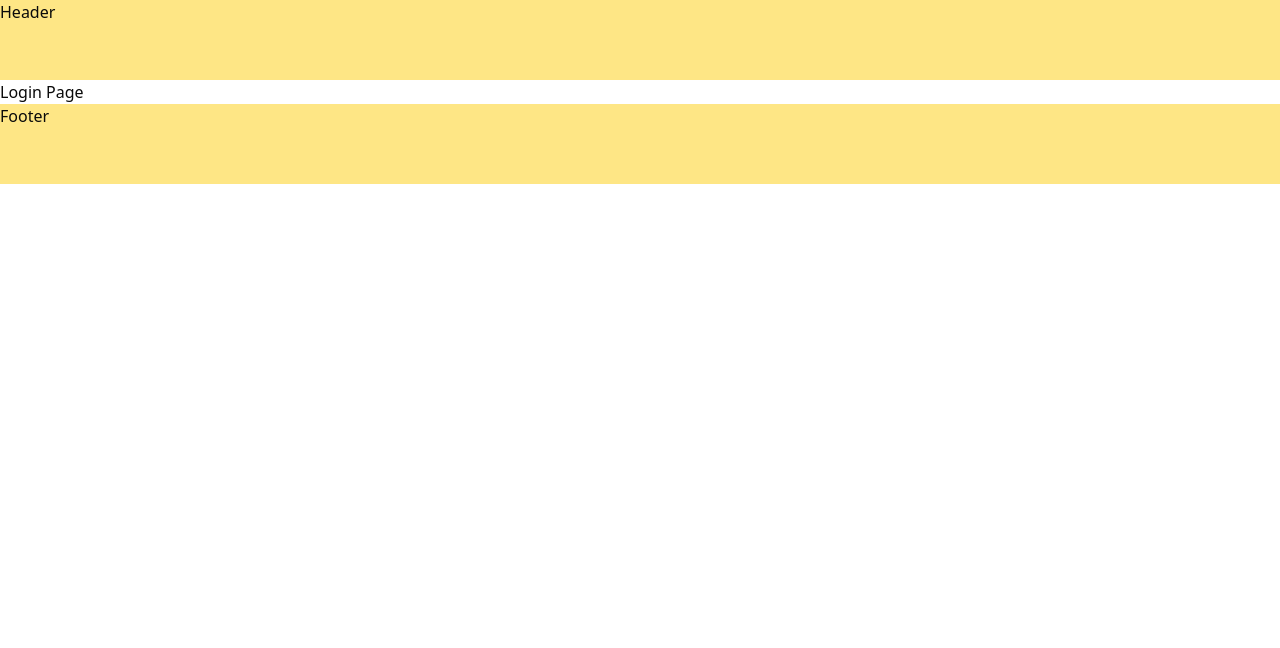
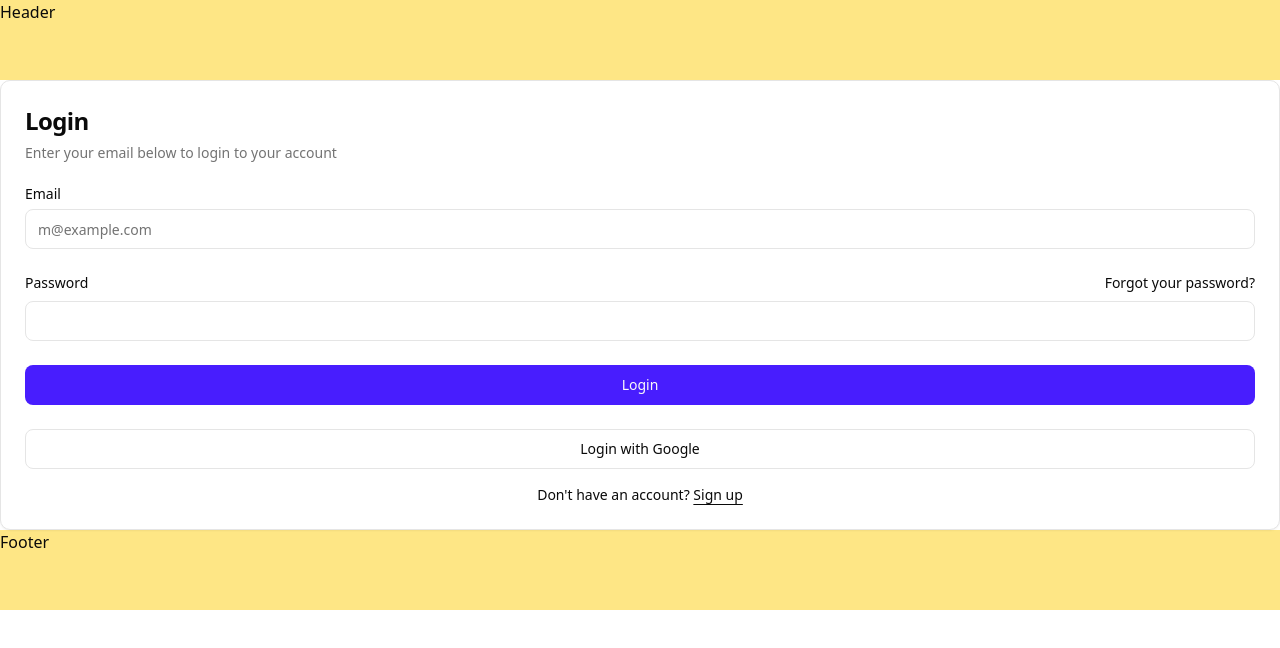
Before and after one commit to swyp-2-team/frontier, a React (Vite) app: page /users/login in a window 1280 px wide. Shown: the top 648 px of the page. Built offline with nearby package versions, Linux system fonts and the light colour scheme.

Commit message:
feat: shadcn 라이브러리 추가 및 UI 구성 요소 구현

```diff
--- a/package.json
+++ b/package.json
@@ -22,6 +22,7 @@
     "react": "^18.3.1",
     "react-dom": "^18.3.1",
     "react-router-dom": "^7.5.1",
+    "shadcn": "^2.4.1",
     "tailwind-merge": "^3.2.0",
     "tailwindcss": "^4.1.4",
     "tw-animate-css": "^1.2.5"
--- a/src/app/styles/index.css
+++ b/src/app/styles/index.css
@@ -39,6 +39,30 @@
   --color-sidebar-accent-foreground: var(--sidebar-accent-foreground);
   --color-sidebar-border: var(--sidebar-border);
   --color-sidebar-ring: var(--sidebar-ring);
+}
+
+@theme {
+  /* 색상 변수 */
+  --color-primary: oklch(0.49 0.29 275.75); /* 보라색 */
+  --color-secondary: oklch(0.74 0.17 40.24); /* 코랄색 */
+
+  /* 폰트 설정 */
+  --font-sans: ui-sans-serif, system-ui, sans-serif, "Apple Color Emoji",
+    "Segoe UI Emoji";
+
+  /* 그림자 설정 */
+  --shadow-sm: 0 1px 2px 0 rgb(0 0 0 / 0.05);
+  --shadow: 0 1px 3px 0 rgb(0 0 0 / 0.1), 0 1px 2px -1px rgb(0 0 0 / 0.1);
+  --shadow-md: 0 4px 6px -1px rgb(0 0 0 / 0.1), 0 2px 4px -2px rgb(0 0 0 / 0.1);
+  --shadow-lg: 0 10px 15px -3px rgb(0 0 0 / 0.1),
+    0 4px 6px -4px rgb(0 0 0 / 0.1);
+
+  /* 반응형 중단점 */
+  --breakpoint-sm: 40rem;
+  --breakpoint-md: 48rem;
+  --breakpoint-lg: 64rem;
+  --breakpoint-xl: 80rem;
+  --breakpoint-2xl: 96rem;
 }
 
 :root {
@@ -118,3 +142,38 @@
     @apply bg-background text-foreground;
   }
 }
+
+@layer base {
+  :root {
+    --background: white;
+    --foreground: black;
+    --card: #f1f5f9;
+    --card-foreground: #0f172a;
+    --border: #cbd5e1;
+    --input: #cbd5e1;
+    --ring: #7c3aed;
+    --muted: #94a3b8;
+    --muted-foreground: #64748b;
+  }
+
+  .dark {
+    --background: #0f172a;
+    --foreground: #f8fafc;
+    --card: #1e293b;
+    --card-foreground: #f8fafc;
+    --border: #334155;
+    --input: #334155;
+    --ring: #c4b5fd;
+    --muted: #334155;
+    --muted-foreground: #94a3b8;
+  }
+}
+
+@layer base {
+  * {
+    @apply border-border;
+  }
+  body {
+    @apply bg-background text-foreground;
+  }
+}
--- a/src/pages/LoginPage/LoginPage.tsx
+++ b/src/pages/LoginPage/LoginPage.tsx
@@ -1,3 +1,9 @@
+import { LoginForm } from "@/shared/components/ui/loginForm";
+
 export default function LoginPage() {
-  return <div>Login Page</div>;
+  return (
+    <div>
+      <LoginForm />
+    </div>
+  );
 }
--- /dev/null
+++ b/src/shared/components/ui/button.tsx
@@ -0,0 +1,35 @@
+import * as React from "react";
+import { cn } from "../../lib/utils";
+
+export interface ButtonProps
+  extends React.ButtonHTMLAttributes<HTMLButtonElement> {
+  variant?: "default" | "outline" | "secondary";
+  size?: "default" | "sm" | "lg";
+}
+
+const Button = React.forwardRef<HTMLButtonElement, ButtonProps>(
+  ({ className, variant = "default", size = "default", ...props }, ref) => {
+    return (
+      <button
+        ref={ref}
+        className={cn(
+          "inline-flex items-center justify-center rounded-md font-medium transition-colors focus-visible:outline-none focus-visible:ring-2 focus-visible:ring-offset-2 disabled:opacity-50 disabled:pointer-events-none",
+          variant === "default" &&
+            "bg-primary text-primary-foreground hover:bg-primary/90",
+          variant === "outline" &&
+            "border border-input hover:bg-accent hover:text-accent-foreground",
+          variant === "secondary" &&
+            "bg-secondary text-secondary-foreground hover:bg-secondary/80",
+          size === "default" && "h-10 py-2 px-4 text-sm",
+          size === "sm" && "h-9 px-3 text-xs",
+          size === "lg" && "h-11 px-8 text-base",
+          className
+        )}
+        {...props}
+      />
+    );
+  }
+);
+Button.displayName = "Button";
+
+export { Button };
--- /dev/null
+++ b/src/shared/components/ui/card.tsx
@@ -0,0 +1,85 @@
+import * as React from "react";
+import { cn } from "../../lib/utils";
+
+const Card = React.forwardRef<
+  HTMLDivElement,
+  React.HTMLAttributes<HTMLDivElement>
+>(({ className, ...props }, ref) => (
+  <div
+    ref={ref}
+    className={cn(
+      "rounded-lg border bg-card text-card-foreground shadow-sm",
+      className
+    )}
+    {...props}
+  />
+));
+Card.displayName = "Card";
+
+const CardHeader = React.forwardRef<
+  HTMLDivElement,
+  React.HTMLAttributes<HTMLDivElement>
+>(({ className, ...props }, ref) => (
+  <div
+    ref={ref}
+    className={cn("flex flex-col space-y-1.5 p-6", className)}
+    {...props}
+  />
+));
+CardHeader.displayName = "CardHeader";
+
+const CardTitle = React.forwardRef<
+  HTMLParagraphElement,
+  React.HTMLAttributes<HTMLHeadingElement>
+>(({ className, ...props }, ref) => (
+  <h3
+    ref={ref}
+    className={cn(
+      "text-2xl font-semibold leading-none tracking-tight",
+      className
+    )}
+    {...props}
+  />
+));
+CardTitle.displayName = "CardTitle";
+
+const CardDescription = React.forwardRef<
+  HTMLParagraphElement,
+  React.HTMLAttributes<HTMLParagraphElement>
+>(({ className, ...props }, ref) => (
+  <p
+    ref={ref}
+    className={cn("text-sm text-muted-foreground", className)}
+    {...props}
+  />
+));
+CardDescription.displayName = "CardDescription";
+
+const CardContent = React.forwardRef<
+  HTMLDivElement,
+  React.HTMLAttributes<HTMLDivElement>
+>(({ className, ...props }, ref) => (
+  <div ref={ref} className={cn("p-6 pt-0", className)} {...props} />
+));
+CardContent.displayName = "CardContent";
+
+const CardFooter = React.forwardRef<
+  HTMLDivElement,
+  React.HTMLAttributes<HTMLDivElement>
+>(({ className, ...props }, ref) => (
+  <div
+    ref={ref}
+    className={cn("flex items-center p-6 pt-0", className)}
+    {...props}
+  />
+));
+CardFooter.displayName = "CardFooter";
+
+export {
+  Card,
+  CardHeader,
+  CardTitle,
+  CardDescription,
+  CardContent,
+  CardFooter,
+};
--- /dev/null
+++ b/src/shared/components/ui/input.tsx
@@ -0,0 +1,24 @@
+import * as React from "react";
+import { cn } from "../../lib/utils";
+
+export interface InputProps
+  extends React.InputHTMLAttributes<HTMLInputElement> {}
+
+const Input = React.forwardRef<HTMLInputElement, InputProps>(
+  ({ className, type, ...props }, ref) => {
+    return (
+      <input
+        type={type}
+        className={cn(
+          "flex h-10 w-full rounded-md border border-input bg-background px-3 py-2 text-sm ring-offset-background file:border-0 file:bg-transparent file:text-sm file:font-medium placeholder:text-muted-foreground focus-visible:outline-none focus-visible:ring-2 focus-visible:ring-ring focus-visible:ring-offset-2 disabled:cursor-not-allowed disabled:opacity-50",
+          className
+        )}
+        ref={ref}
+        {...props}
+      />
+    );
+  }
+);
+Input.displayName = "Input";
+
+export { Input };
--- /dev/null
+++ b/src/shared/components/ui/label.tsx
@@ -0,0 +1,20 @@
+import * as React from "react";
+import { cn } from "../../lib/utils";
+
+export type LabelProps = React.LabelHTMLAttributes<HTMLLabelElement>;
+
+const Label = React.forwardRef<HTMLLabelElement, LabelProps>(
+  ({ className, ...props }, ref) => (
+    <label
+      ref={ref}
+      className={cn(
+        "text-sm font-medium leading-none peer-disabled:cursor-not-allowed peer-disabled:opacity-70",
+        className
+      )}
+      {...props}
+    />
+  )
+);
+Label.displayName = "Label";
+
+export { Label };
--- /dev/null
+++ b/src/shared/components/ui/loginForm.tsx
@@ -0,0 +1,68 @@
+import { cn } from "../../lib/utils";
+import { Button } from "../ui/button";
+import {
+  Card,
+  CardContent,
+  CardDescription,
+  CardHeader,
+  CardTitle,
+} from "../ui/card";
+import { Input } from "../ui/input";
+import { Label } from "../ui/label";
+
+export function LoginForm({
+  className,
+  ...props
+}: React.ComponentPropsWithoutRef<"div">) {
+  return (
+    <div className={cn("flex flex-col gap-6", className)} {...props}>
+      <Card>
+        <CardHeader>
+          <CardTitle className="text-2xl">Login</CardTitle>
+          <CardDescription>
+            Enter your email below to login to your account
+          </CardDescription>
+        </CardHeader>
+        <CardContent>
+          <form>
+            <div className="flex flex-col gap-6">
+              <div className="grid gap-2">
+                <Label htmlFor="email">Email</Label>
+                <Input
+                  id="email"
+                  type="email"
+                  placeholder="m@example.com"
+                  required
+                />
+              </div>
+              <div className="grid gap-2">
+                <div className="flex items-center">
+                  <Label htmlFor="password">Password</Label>
+                  <a
+                    href="#"
+                    className="ml-auto inline-block text-sm underline-offset-4 hover:underline"
+                  >
+                    Forgot your password?
+                  </a>
+                </div>
+                <Input id="password" type="password" required />
+              </div>
+              <Button type="submit" className="w-full">
+                Login
+              </Button>
+              <Button variant="outline" className="w-full">
+                Login with Google
+              </Button>
+            </div>
+            <div className="mt-4 text-center text-sm">
+              Don&apos;t have an account?{" "}
+              <a href="#" className="underline underline-offset-4">
+                Sign up
+              </a>
+            </div>
+          </form>
+        </CardContent>
+      </Card>
+    </div>
+  );
+}
```
Also changed, not shown: src/shared/components/Sample.tsx (deleted), 1 other file (tests, documents, lock files or other folders).
